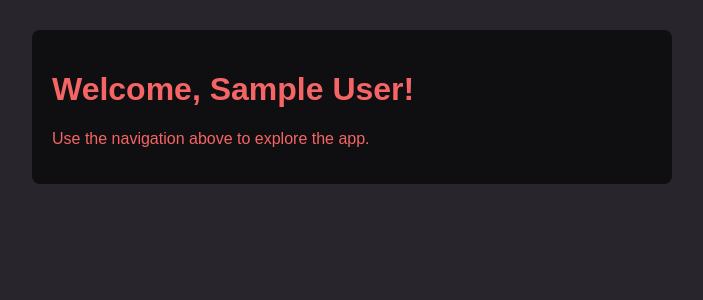
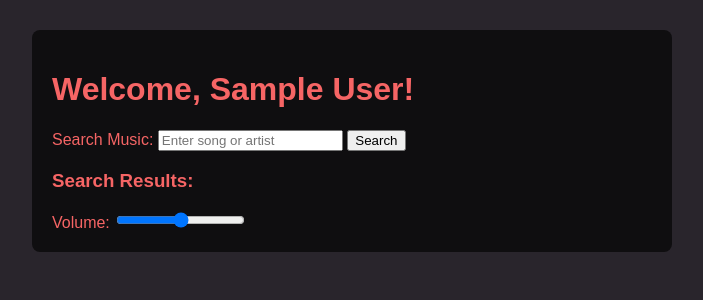
Before and after one commit to Roman-Manzhelii/PartySense, a Flask app: page / in a window 1280 px wide. Shown: the part 78-378 px from the top of the page, without its empty margins (288-991 px from the left). Run offline with Flask 3, Linux system fonts and the light colour scheme; the visitor is signed in with stand-in values (Sample User, id 1).

Commit message:
Implement YouTube Music search functionality
- Added search functionality using YouTube Music API.
- Integrated API to fetch search results based on user queries.
- Displayed search results dynamically on the frontend.
- Ensured API key and setup configuration are correct to avoid issues.
- Updated HTML and CSS for better UI display of search results.

```diff
--- a/party_app/app.py
+++ b/party_app/app.py
@@ -6,27 +6,28 @@ import os
 from dotenv import load_dotenv
 from pymongo import MongoClient
 from pubnub_app.pubnub_client import PubNubClient
+from youtube_api import search_youtube_music, get_user_playlists, play_youtube_music
 
-# Завантаження змінних оточення
+# Load environment variables
 load_dotenv()
 
-# Налаштування Flask
+# Flask app setup
 app = Flask(__name__)
 app.secret_key = os.getenv("SECRET_FLASK_KEY", "DEFAULT_SECRET_KEY")
 
-os.environ["OAUTHLIB_INSECURE_TRANSPORT"] = "1"  # Для тестування без HTTPS
+os.environ["OAUTHLIB_INSECURE_TRANSPORT"] = "1"  # Enable HTTP for testing
 client_secrets_file = os.path.join(os.path.dirname(__file__), "google_auth_secrets.json")
 
-# Підключення до MongoDB
+# MongoDB setup
 MONGODB_URI = os.getenv("MONGODB_URI", "mongodb://localhost:27017/party_sense_db")
 mongo_client = MongoClient(MONGODB_URI)
 db = mongo_client["party_sense_db"]
 users_collection = db["users"]
 
-# Налаштування PubNub
+# PubNub setup
 pubnub_client = PubNubClient()
 
-# Google OAuth 2.0 Scopes
+# Google OAuth 2.0 scopes
 SCOPES = [
     "https://www.googleapis.com/auth/userinfo.profile",
     "https://www.googleapis.com/auth/userinfo.email",
@@ -35,13 +36,11 @@ SCOPES = [
 
 ALLOWED_LED_MODES = ["default", "party", "chill"]
 
-
 @app.route("/")
 def index():
     if "google_id" not in session:
         return redirect("/login")
     return render_template("index.html", user=session.get("name"))
-
 
 @app.route("/login")
 def login():
@@ -54,18 +53,15 @@ def login():
     session["state"] = state
     return redirect(authorization_url)
 
-
 @app.route("/login/authorized")
 def authorized():
     try:
-        # Перевірка стану автентифікації
         if "state" not in session or "state" not in request.args:
             return redirect("/unauthorized")
 
         if session["state"] != request.args["state"]:
             return redirect("/unauthorized")
 
-        # Обробка автентифікації
         flow = Flow.from_client_secrets_file(
             client_secrets_file=client_secrets_file,
             scopes=SCOPES,
@@ -82,17 +78,14 @@ def authorized():
             audience=flow.client_config["client_id"],
         )
 
-        # Зберігання даних у сесії
         session["google_id"] = id_info.get("sub")
         session["name"] = id_info.get("name")
         session["email"] = id_info.get("email")
 
-        # Перевірка користувача в базі даних
         google_id = session["google_id"]
         user_doc = users_collection.find_one({"google_id": google_id})
 
         if not user_doc:
-            # Створення нового користувача
             channel_name = f"settings_channel_{google_id}"
             token = pubnub_client.generate_token([channel_name])
             users_collection.insert_one({
@@ -104,7 +97,6 @@ def authorized():
                 "channel_token": token,
             })
         else:
-            # Оновлення токенів для існуючого користувача
             channel_name = user_doc.get("channel_name")
             if not channel_name:
                 channel_name = f"settings_channel_{google_id}"
@@ -118,6 +110,37 @@ def authorized():
         print(f"Error during Google Login: {e}")
         return redirect("/unauthorized")
 
+@app.route("/search", methods=["GET"])
+def search_music():
+    if "google_id" not in session:
+        return redirect("/unauthorized")
+
+    query = request.args.get("query", "")
+    if not query:
+        return jsonify({"error": "No query provided"}), 400
+
+    results = search_youtube_music(query)
+    return jsonify(results)
+
+@app.route("/playlists", methods=["GET"])
+def playlists():
+    if "google_id" not in session:
+        return redirect("/unauthorized")
+
+    playlists = get_user_playlists()
+    return jsonify(playlists)
+
+@app.route("/play", methods=["POST"])
+def play_music():
+    if "google_id" not in session:
+        return redirect("/unauthorized")
+
+    video_id = request.json.get("video_id")
+    if not video_id:
+        return jsonify({"error": "No video ID provided"}), 400
+
+    success = play_youtube_music(video_id)
+    return jsonify({"success": success})
 
 @app.route("/settings", methods=["GET", "POST"])
 def settings():
@@ -134,13 +157,12 @@ def settings():
     current_led_mode = current_prefs.get("led_mode", "default")
 
     if request.method == "POST":
-        # Оновлення налаштувань
-        volume_str = request.form.get("volume", "").strip()
+        volume = request.form.get("volume", "").strip()
         led_mode = request.form.get("led_mode", "").strip()
 
         error_msg = None
         try:
-            volume_percent = int(volume_str)
+            volume_percent = int(volume)
             if volume_percent < 0 or volume_percent > 100:
                 error_msg = "Volume must be between 0% and 100%."
             else:
@@ -148,17 +170,12 @@ def settings():
         except ValueError:
             error_msg = "Volume must be a number between 0 and 100."
 
-        if not error_msg and led_mode not in ALLOWED_LED_MODES:
+        if led_mode not in ALLOWED_LED_MODES:
             error_msg = "Invalid LED mode selected."
 
         if error_msg:
             flash(error_msg, "error")
-            return render_template("settings.html",
-                                   volume=current_volume,
-                                   led_mode=current_led_mode,
-                                   allowed_modes=ALLOWED_LED_MODES)
         else:
-            # Зберігаємо в MongoDB
             users_collection.update_one(
                 {"google_id": google_id},
                 {"$set": {
@@ -166,7 +183,6 @@ def settings():
                     "preferences.led_mode": led_mode,
                 }}
             )
-            # Публікуємо зміни
             channel_name = user_doc.get("channel_name")
             pubnub_client.publish_message(channel_name, {"volume": volume, "led_mode": led_mode})
 
@@ -174,22 +190,16 @@ def settings():
             current_volume = volume
             current_led_mode = led_mode
 
-    return render_template("settings.html",
-                           volume=current_volume,
-                           led_mode=current_led_mode,
-                           allowed_modes=ALLOWED_LED_MODES)
-
+    return render_template("settings.html", volume=current_volume, led_mode=current_led_mode, allowed_modes=ALLOWED_LED_MODES)
 
 @app.route("/logout")
 def logout():
     session.clear()
     return redirect("/")
 
-
 @app.route("/unauthorized")
 def unauthorized():
     return jsonify({"error": "Unauthorized access"}), 401
 
-
 if __name__ == "__main__":
     app.run(host="localhost", port=5000, debug=True)
--- a/party_app/templates/index.html
+++ b/party_app/templates/index.html
@@ -1,6 +1,40 @@
 {% extends "base.html" %}
-{% block title %}Home{% endblock %}
+{% block title %}PartySense{% endblock %}
 {% block content %}
-    <h1>Welcome, {{ user }}!</h1>
-    <p>Use the navigation above to explore the app.</p>
+<h1>Welcome, {{ user }}!</h1>
+
+<!-- Search Music -->
+<div>
+    <label for="search">Search Music:</label>
+    <input type="text" id="search" placeholder="Enter song or artist">
+    <button onclick="searchMusic()">Search</button>
+</div>
+
+<div id="search-results">
+    <h3>Search Results:</h3>
+    <ul id="results-list"></ul>
+</div>
+
+<!-- Volume Control -->
+<div>
+    <label for="volume-control">Volume:</label>
+    <input type="range" id="volume-control" min="0" max="100" step="1">
+</div>
+
+<script>
+    function searchMusic() {
+        const query = document.getElementById('search').value;
+        fetch(`/search?query=${query}`)
+            .then(response => response.json())
+            .then(data => {
+                const resultsList = document.getElementById('results-list');
+                resultsList.innerHTML = '';
+                data.items.forEach(item => {
+                    const li = document.createElement('li');
+                    li.textContent = item.snippet.title;
+                    resultsList.appendChild(li);
+                });
+            });
+    }
+</script>
 {% endblock %}
--- /dev/null
+++ b/party_app/youtube_api.py
@@ -0,0 +1,53 @@
+import os
+import requests
+
+YOUTUBE_API_KEY = os.getenv("YOUTUBE_API_KEY")
+BASE_URL = "https://www.googleapis.com/youtube/v3"
+
+
+def search_youtube_music(query, max_results=10):
+    url = f"{BASE_URL}/search"
+    params = {
+        "part": "snippet",
+        "q": query,
+        "type": "video",
+        "videoCategoryId": "10",  # Category ID for Music
+        "key": YOUTUBE_API_KEY,
+        "maxResults": max_results,
+    }
+    response = requests.get(url, params=params)
+    if response.status_code == 200:
+        return response.json()
+    else:
+        print(f"Error: {response.status_code} - {response.text}")
+        return None
+
+
+def get_user_playlists():
+    url = f"{BASE_URL}/playlists"
+    params = {
+        "part": "snippet,contentDetails",
+        "mine": True,
+        "key": YOUTUBE_API_KEY,
+    }
+    response = requests.get(url, params=params)
+    if response.status_code == 200:
+        return response.json()
+    else:
+        print(f"Error: {response.status_code} - {response.text}")
+        return None
+
+
+def play_youtube_music(video_id):
+    """
+    Mock function to simulate playing YouTube Music.
+    Replace this with actual playback logic if required.
+    """
+    if not video_id:
+        print("Error: No video ID provided.")
+        return False
+
+    # Simulate sending a request to a playback service or device
+    print(f"Playing YouTube Music video with ID: {video_id}")
+    # Example logic: Return True as a success mock
+    return True
```
